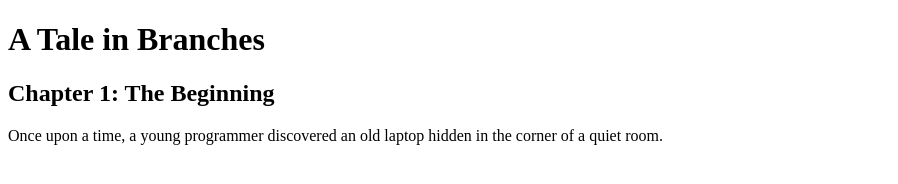
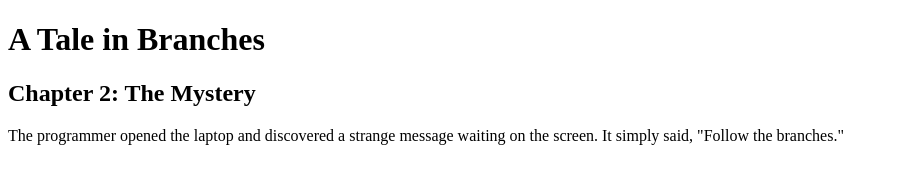
Before and after one commit to 24261A05K4/stories, a plain HTML site: page index.html in a window 1280 px wide. Shown: the whole page, without its empty margins (0-898 px from the left). Drawn offline with Linux system fonts and the light colour scheme.

Commit message:
Add Chapter 2

```diff
--- a/index.html
+++ b/index.html
@@ -6,9 +6,8 @@
 <body>
     <h1>A Tale in Branches</h1>
 
-    <h2>Chapter 1: The Beginning</h2>
-    <p>
-        Once upon a time, a young programmer discovered an old laptop
-        hidden in the corner of a quiet room.
-    </p>
-</body></html>
+    <h2>Chapter 2: The Mystery</h2>
+<p>
+    The programmer opened the laptop and discovered a strange message
+    waiting on the screen. It simply said, "Follow the branches."
+</p></body></html>
```
